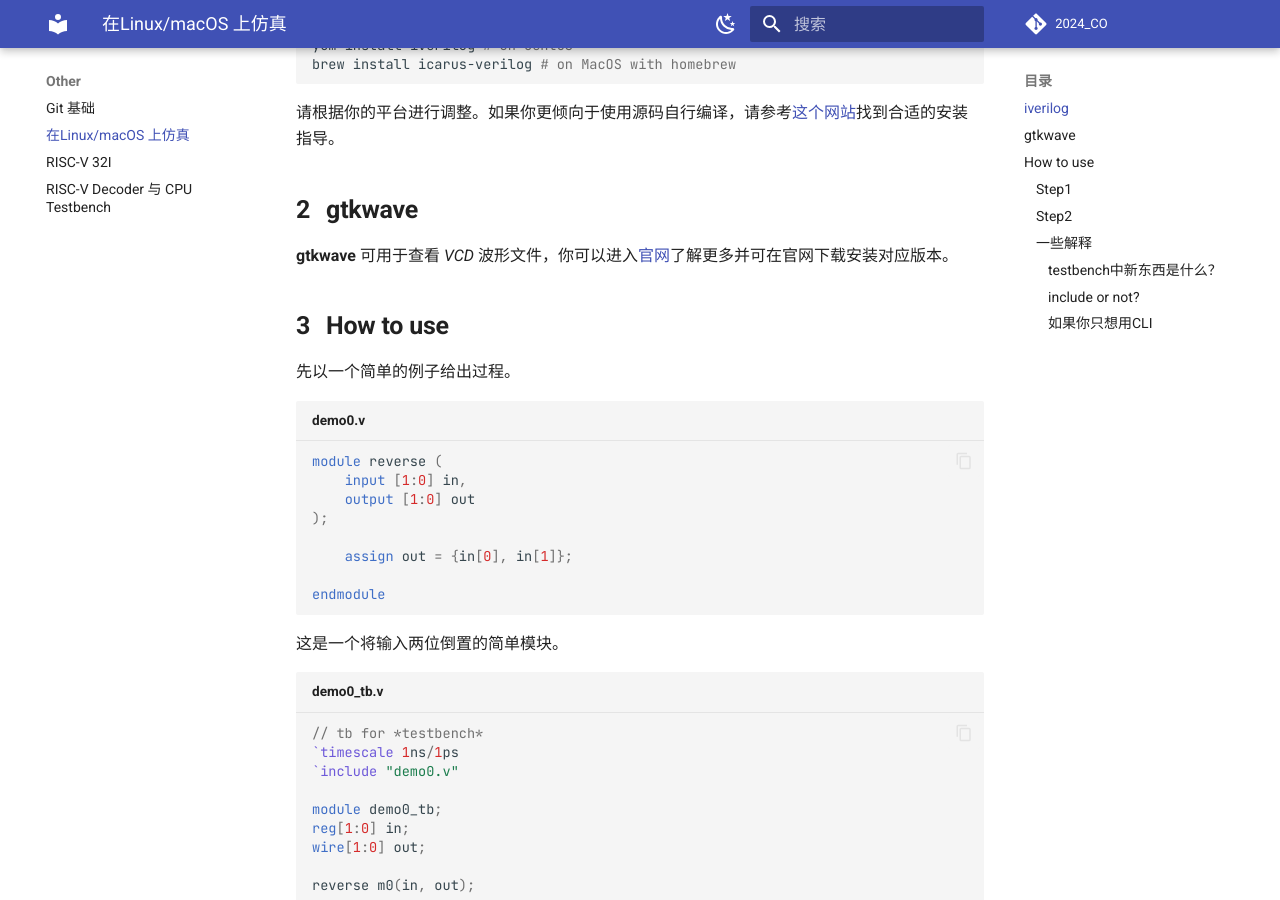
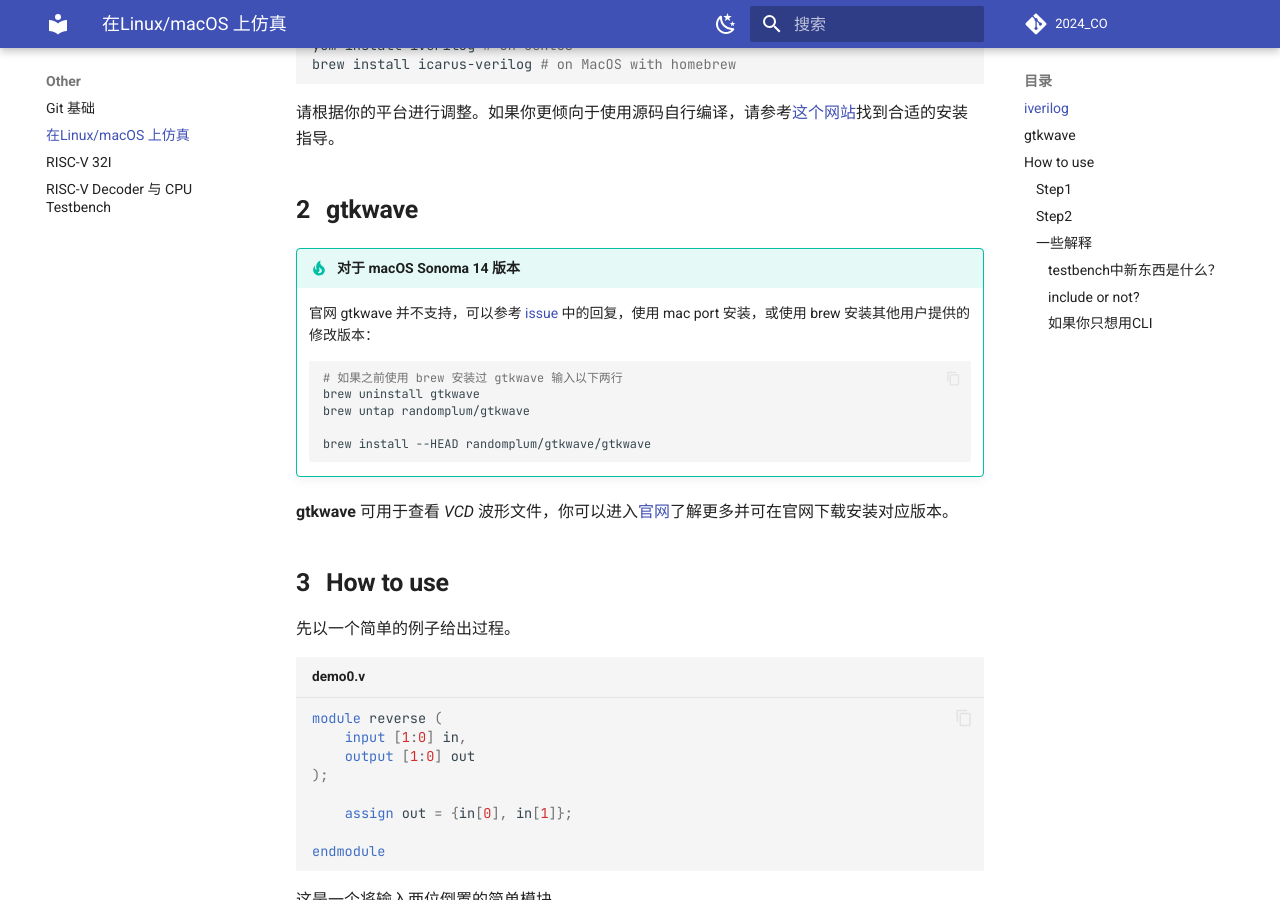
Before and after one commit to Guahao31/2024_CO, an MkDocs documentation site: the page built from docs/Other/Verilog_Simulation.md, in a window 1280 px wide and 900 px high, scrolled down 509 px. Built offline with MkDocs 1.6.1 and Material for MkDocs 9.7.7, drawn with Linux system fonts in a browser that asks for light colours; a script that is not in the unit is left out; comment, search, counter and statistics services are not loaded.

Commit message:
fix: gtkwave-update for macOS14

````diff
--- a/docs/Other/Verilog_Simulation.md
+++ b/docs/Other/Verilog_Simulation.md
@@ -19,6 +19,17 @@ brew install icarus-verilog # on MacOS with homebrew
 请根据你的平台进行调整。如果你更倾向于使用源码自行编译，请参考[这个网站](https://iverilog.fandom.com/wiki/Installation_Guide#Compiling_on_Linux/Unix)找到合适的安装指导。
 
 ## gtkwave
+
+!!! tip "对于 macOS Sonoma 14 版本"
+    官网 gtkwave 并不支持，可以参考 [issue](https://github.com/gtkwave/gtkwave/issues/250) 中的回复，使用 mac port 安装，或使用 brew 安装其他用户提供的修改版本：
+
+    ```bash
+    # 如果之前使用 brew 安装过 gtkwave 输入以下两行
+    brew uninstall gtkwave
+    brew untap randomplum/gtkwave
+
+    brew install --HEAD randomplum/gtkwave/gtkwave
+    ```
 
 **gtkwave** 可用于查看 *VCD* 波形文件，你可以进入[官网](http://gtkwave.sourceforge.net/)了解更多并可在官网下载安装对应版本。
 
````
